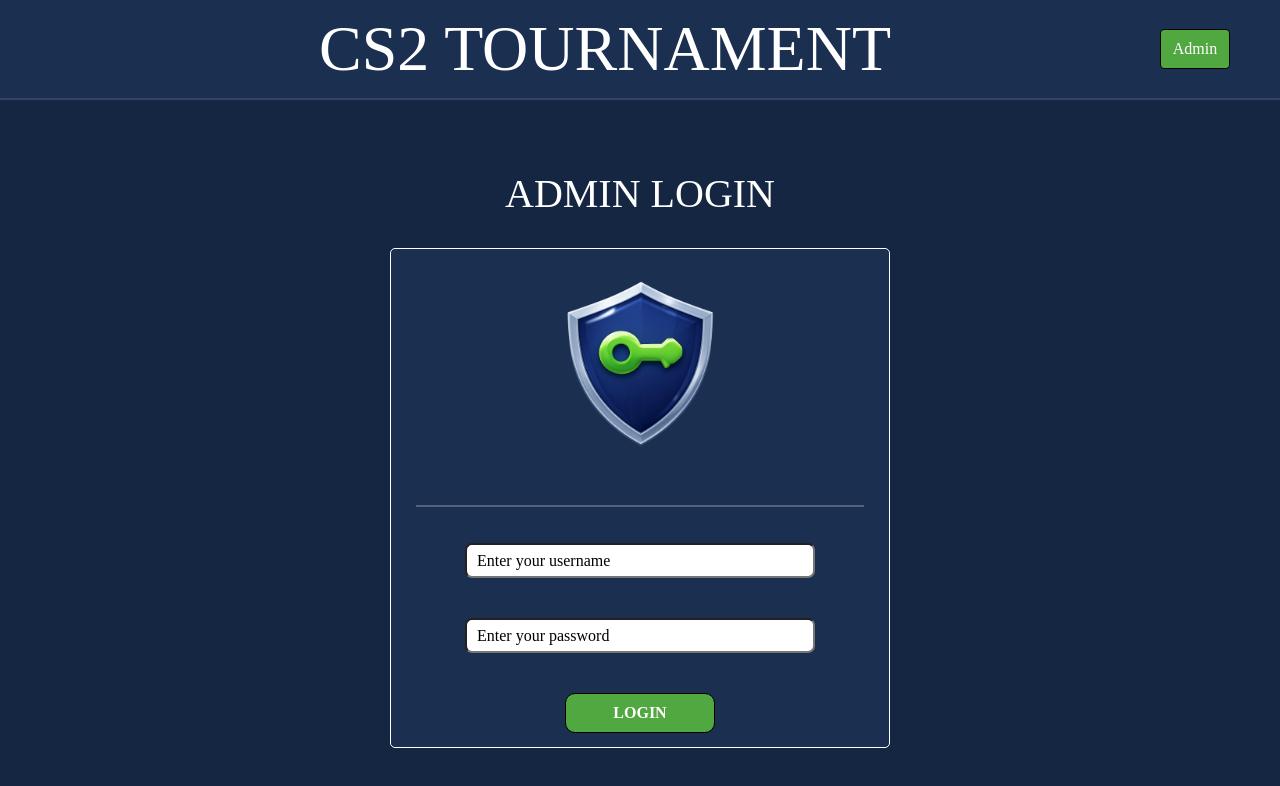
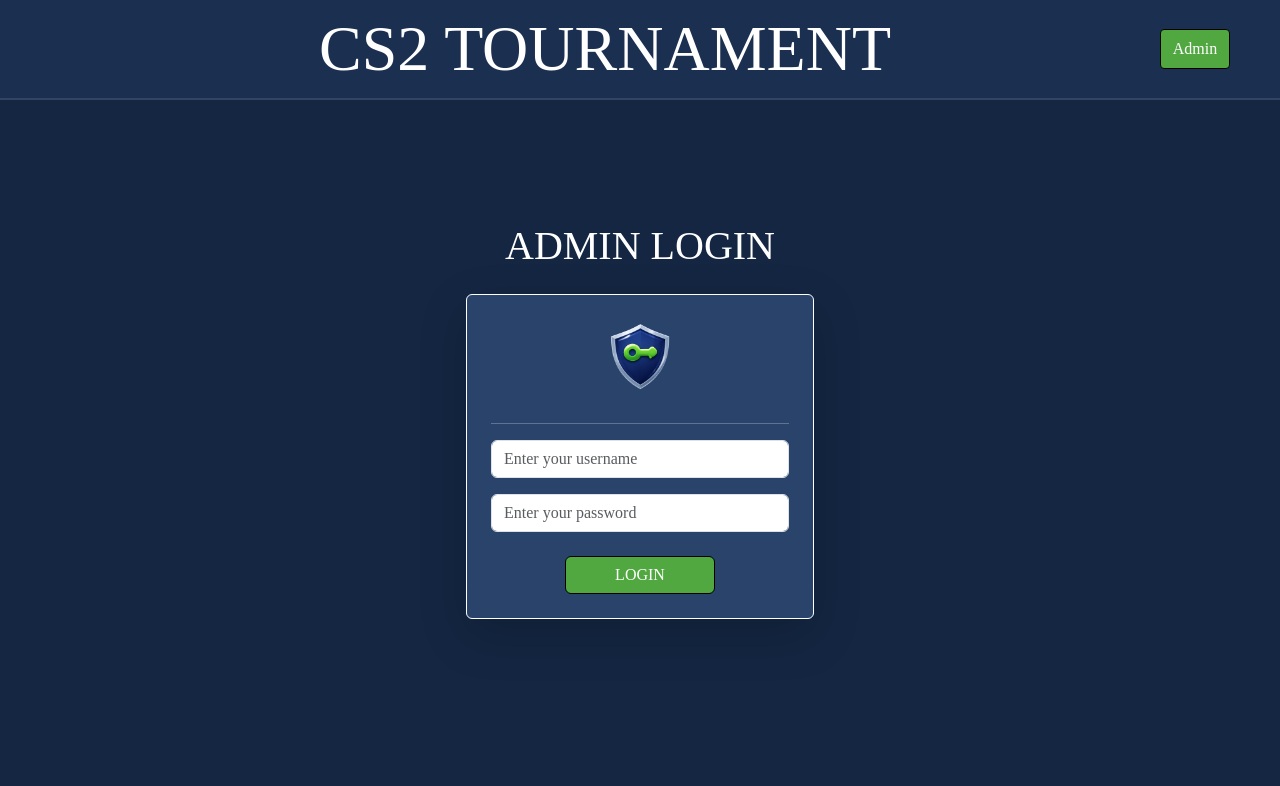
Before and after one commit to KirusaK/cs2_tournament, a React app in the folder frontend/: page /admin in a window 1280 px wide. Shown: the top 786 px of the page. Built offline with nearby package versions, Linux system fonts and the light colour scheme; the HTML template or start-up script is replaced by a standard one.

Commit message:
refactor: migrate AdminLogin to react-bootstrap

```diff
--- a/frontend/src/pages/AdminLogin/AdminLogin.jsx
+++ b/frontend/src/pages/AdminLogin/AdminLogin.jsx
@@ -1,6 +1,7 @@
 import { Header } from "../../widgets/header/Header";
 import { useState } from "react";
 import { useNavigate } from "react-router-dom";
+import { Container, Row, Col, Card, Form, Button } from "react-bootstrap";
 import styles from "./AdminLogin.module.scss";
 
 export const AdminLogin = () => {
@@ -22,18 +23,33 @@ export const AdminLogin = () => {
     <div className={styles.pages}>
       <Header />
 
-      <main>
-        <div className={styles.main}>
-          <div>
-            <h1 className={styles.main__Title}>ADMIN LOGIN</h1>
-            <div className={styles.main__Content}>
-              <img src="../../assets/image/admin_login.png" alt="Admin Login" />
-              <hr />
-              <form action="" onSubmit={handleLogin}>
-                <div className={styles.formGroup}>
-                  <label htmlFor="Username"></label>
-                  <input
-                    className={styles.formInput}
+      <Container
+        className="d-flex align-items-center justify-content-center"
+        style={{ minHeight: "80vh", color: "white" }}
+      >
+        <Row className="w-100 justify-content-center">
+          <Col md={6} lg={4}>
+            <h1 className="text-center mb-4">ADMIN LOGIN</h1>
+            <Card
+              className="shadow-lg"
+              style={{
+                backgroundColor: "#29436B",
+                border: "1px solid white",
+                color: "white",
+              }}
+            >
+              <Card.Body className="p-4">
+                <div className="text-center mb-4">
+                  <img
+                    src="../../assets/image/admin_login.png"
+                    alt="Admin Login"
+                    style={{ width: "80px" }}
+                  />
+                </div>
+                <hr style={{ backgroundColor: "#D9D9D9" }} />
+                <Form onSubmit={handleLogin}>
+                  <Form.Group className="mb-3" controlId="formUsername">
+                    <Form.Control
                       type="text"
                       name="Username"
                       id="Username"
@@ -41,10 +57,10 @@ export const AdminLogin = () => {
                       onChange={(e) => setUsername(e.target.value)}
                       placeholder="Enter your username"
                     />
+                  </Form.Group>
 
-                  <label htmlFor="Password"></label>
-                  <input
-                    className={styles.formInput}
+                  <Form.Group className="mb-4" controlId="formPassword">
+                    <Form.Control
                       type="password"
                       name="Password"
                       id="Password"
@@ -52,17 +68,27 @@ export const AdminLogin = () => {
                       onChange={(e) => setPassword(e.target.value)}
                       placeholder="Enter your password"
                     />
+                  </Form.Group>
+
+                  <div className="text-center">
+                    <Button
+                      type="submit"
+                      style={{
+                        backgroundColor: "#51A841",
+                        width: "150px",
+                        border: "1px solid black",
+                        transition: "transform 0.3s ease",
+                      }}
+                    >
+                      LOGIN
+                    </Button>
                   </div>
-                <div className={styles.login}>
-                  <button className={styles.login__Button} type="submit">
-                    LOGIN
-                  </button>
-                </div>
-              </form>
-            </div>
-          </div>
-        </div>
-      </main>
+                </Form>
+              </Card.Body>
+            </Card>
+          </Col>
+        </Row>
+      </Container>
     </div>
   );
 };
--- a/frontend/src/pages/AdminLogin/AdminLogin.module.scss
+++ b/frontend/src/pages/AdminLogin/AdminLogin.module.scss
@@ -1,68 +1 @@
 @use "../../app/styles/variables.scss" as *;
-
-.main {
-  display: flex;
-  justify-content: center;
-  align-items: center;
-  margin: 70px 0;
-
-  &__Title {
-    display: flex;
-    justify-content: center;
-    color: $color-text-main;
-  }
-
-  &__Content {
-    display: flex;
-    flex-direction: column;
-    align-items: center;
-    width: 500px;
-    height: 500px;
-    border: 1px solid $color-line;
-    border-radius: 5px;
-    background-color: $color-admin-login;
-    margin: 30px 0;
-  }
-
-  &__Content img {
-    width: 200px;
-    height: 200px;
-    margin: 20px 0;
-  }
-
-  &__Content hr {
-    width: 90%;
-    border: 1px solid $color-line;
-  }
-}
-
-.formGroup {
-  display: flex;
-  flex-direction: column;
-}
-
-.formInput {
-  width: 350px;
-  height: 35px;
-  margin: 20px 0;
-  border-radius: 7px;
-  padding-left: 10px;
-
-  &::placeholder {
-    color: black;
-  }
-}
-
-.login {
-  display: flex;
-  justify-content: center;
-
-  &__Button {
-    width: 150px;
-    height: 40px;
-    margin: 20px 0;
-    background-color: $color-green;
-    color: $color-text-main;
-    font-weight: 700;
-  }
-}
```
Lines whose indentation alone changed are shown as unchanged.
